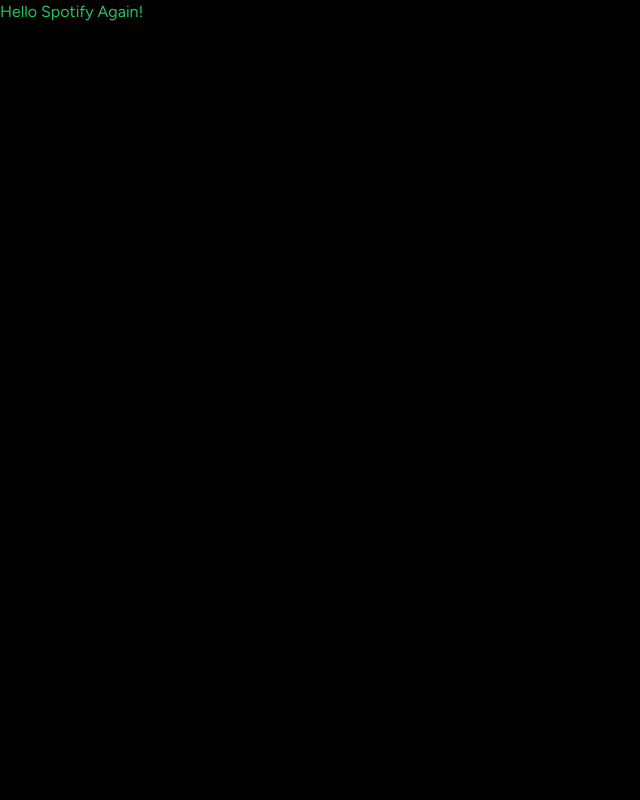
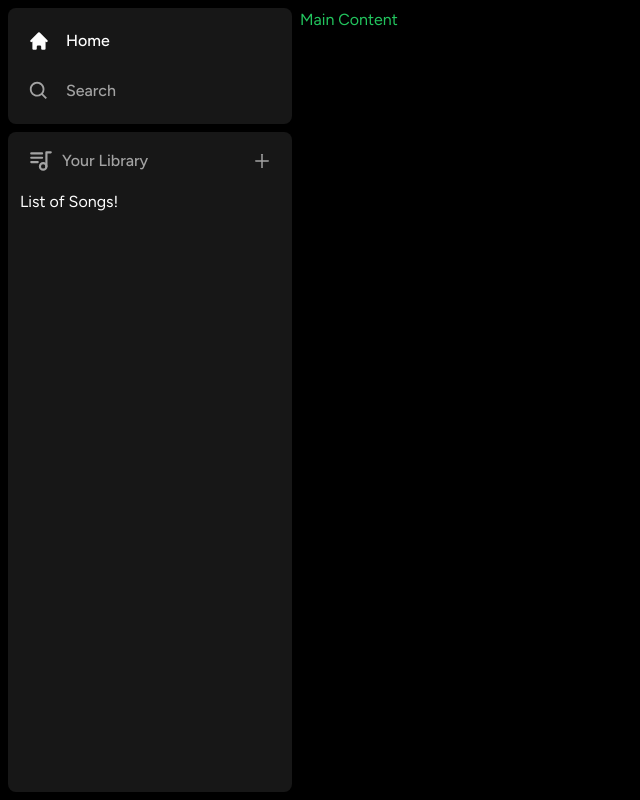
Before and after one commit to Maestro1982/spotify-clone, a Next.js app: page / in a window 1280 px wide. Shown: the whole page, without its empty margins (0-640 px from the left). Built offline with nearby package versions, Linux system fonts and the light colour scheme.

Commit message:
modify layout.tsx and page.tsx, create Box.tsx, Library.tsx, Sidebar.tsx and SidebarItem.tsx components

```diff
--- a/app/(site)/page.tsx
+++ b/app/(site)/page.tsx
@@ -1,3 +1,3 @@
 export default function Home() {
-  return <div className='text-green-500'>Hello Spotify Again!</div>;
+  return <div className='text-green-500'>Main Content</div>;
 }
--- a/app/layout.tsx
+++ b/app/layout.tsx
@@ -1,3 +1,4 @@
+import Sidebar from '@/components/Sidebar';
 import './globals.css';
 import { Figtree } from 'next/font/google';
 
@@ -15,7 +16,9 @@
 }) {
   return (
     <html lang='en'>
-      <body className={figtree.className}>{children}</body>
+      <body className={figtree.className}>
+        <Sidebar>{children}</Sidebar>
+      </body>
     </html>
   );
 }
--- /dev/null
+++ b/components/Box.tsx
@@ -0,0 +1,21 @@
+import { twMerge } from 'tailwind-merge';
+
+interface BoxProps {
+  children: React.ReactNode;
+  className?: string;
+}
+
+const Box: React.FC<BoxProps> = ({ children, className }) => {
+  return (
+    <div
+      className={twMerge(
+        `
+        bg-neutral-900 rounded-lg h-fit w-full`,
+        className
+      )}
+    >
+      {children}
+    </div>
+  );
+};
+export default Box;
--- /dev/null
+++ b/components/Library.tsx
@@ -0,0 +1,27 @@
+'use client';
+
+import { TbPlaylist } from 'react-icons/tb';
+import { AiOutlinePlus } from 'react-icons/ai';
+
+const Library = () => {
+  const onClick = () => {
+    // Handle upload later
+  };
+  return (
+    <div className='flex flex-col'>
+      <div className='flex items-center justify-between px-5 pt-4'>
+        <div className='inline-flex items-center gap-x-2'>
+          <TbPlaylist className='text-neutral-400' size={26} />
+          <p className='text-neutral-400 font-medium text-md'>Your Library</p>
+        </div>
+        <AiOutlinePlus
+          onClick={onClick}
+          size={20}
+          className='text-neutral-400 cursor-pointer hover:text-white transition'
+        />
+      </div>
+      <div className='flex flex-col gap-y-2 mt-4 px-3'>List of Songs!</div>
+    </div>
+  );
+};
+export default Library;
--- /dev/null
+++ b/components/Sidebar.tsx
@@ -0,0 +1,53 @@
+'use client';
+
+import { usePathname } from 'next/navigation';
+import { useMemo } from 'react';
+import { HiHome } from 'react-icons/hi';
+import { BiSearch } from 'react-icons/bi';
+import Box from './Box';
+import SidebarItem from './SidebarItem';
+import Library from './Library';
+
+interface SidebarProps {
+  children: React.ReactNode;
+}
+
+const Sidebar: React.FC<SidebarProps> = ({ children }) => {
+  const pathname = usePathname();
+  const routes = useMemo(
+    () => [
+      {
+        icon: HiHome,
+        label: 'Home',
+        active: pathname !== '/search',
+        href: '/',
+      },
+      {
+        icon: BiSearch,
+        label: 'Search',
+        active: pathname === '/search',
+        href: '/search',
+      },
+    ],
+    [pathname]
+  );
+
+  return (
+    <div className='flex h-full'>
+      <div className='hidden md:flex flex-col gap-y-2 bg-black h-full w-[300px] p-2'>
+        <Box>
+          <div className='flex flex-col gap-y-4 px-5 py-4'>
+            {routes.map((item) => (
+              <SidebarItem key={item.label} {...item} />
+            ))}
+          </div>
+        </Box>
+        <Box className='overflow-y-auto h-full'>
+          <Library />
+        </Box>
+      </div>
+      <main className='h-full flex-1 overflow-y-auto py-2'>{children}</main>
+    </div>
+  );
+};
+export default Sidebar;
--- /dev/null
+++ b/components/SidebarItem.tsx
@@ -0,0 +1,31 @@
+import Link from 'next/link';
+import { IconType } from 'react-icons';
+import { twMerge } from 'tailwind-merge';
+
+interface SidebarItemProps {
+  icon: IconType;
+  label: string;
+  active?: boolean;
+  href: string;
+}
+
+const SidebarItem: React.FC<SidebarItemProps> = ({
+  icon: Icon,
+  label,
+  active,
+  href,
+}) => {
+  return (
+    <Link
+      href={href}
+      className={twMerge(
+        `flex flex-row h-auto items-center w-full gap-x-4 text-md font-medium cursor-pointer hover:text-white transition text-neutral-400 py-1`,
+        active && 'text-white'
+      )}
+    >
+      <Icon size={26} />
+      <p className='truncate w-full'>{label}</p>
+    </Link>
+  );
+};
+export default SidebarItem;
--- a/package.json
+++ b/package.json
@@ -19,6 +19,8 @@
     "postcss": "8.4.24",
     "react": "18.2.0",
     "react-dom": "18.2.0",
+    "react-icons": "^4.9.0",
+    "tailwind-merge": "^1.12.0",
     "tailwindcss": "3.3.2",
     "typescript": "5.0.4"
   }
```
Also changed, not shown: 1 other file (tests, documents, lock files or other folders).
